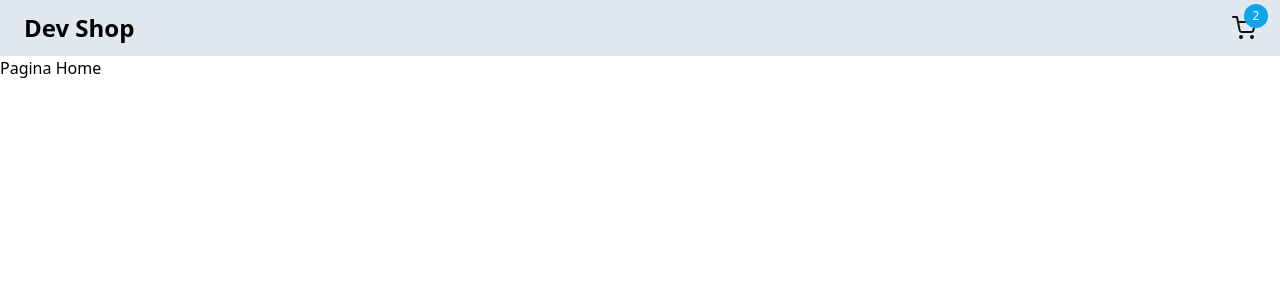
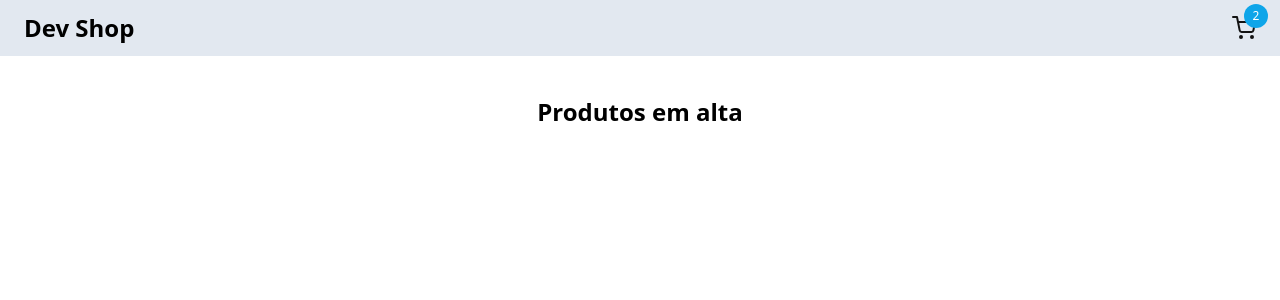
Before and after one commit to Rein4ldoAlv3s/carrinho-react, a React (Vite) app: page / in a window 1280 px wide. Shown: the top 300 px of the page. Built offline with nearby package versions, Linux system fonts and the light colour scheme.

Commit message:
centralizacao elementos Home

```diff
--- a/src/pages/components/header/index.tsx
+++ b/src/pages/components/header/index.tsx
@@ -3,8 +3,8 @@ import { Link } from "react-router-dom";
 
 export function Header() {
     return (
-        <header className="w-full px-1 bg-slate-200">
-            <nav className="w-full max-w-7xl h-14 flex items-center justify-between px-5 mx-auto ">
+        <header className="w-full bg-slate-200 px-1">
+            <nav className="w-full flex items-center justify-between h-14 px-5 mx-auto max-w-7xl">
                 <Link className="font-bold text-2xl" to="/">
                     Dev Shop
                 </Link>
--- a/src/pages/home/index.tsx
+++ b/src/pages/home/index.tsx
@@ -1,5 +1,9 @@
 export function Home() {
     return (
-        <h1>Pagina Home</h1>
+        <div>
+            <main className="w-full max-w-7xl px-4 mx-auto">
+                <h1 className="font-bold text-2xl mb-4 mt-10 text-center">Produtos em alta</h1>
+            </main>
+        </div>
     )
 }
```
